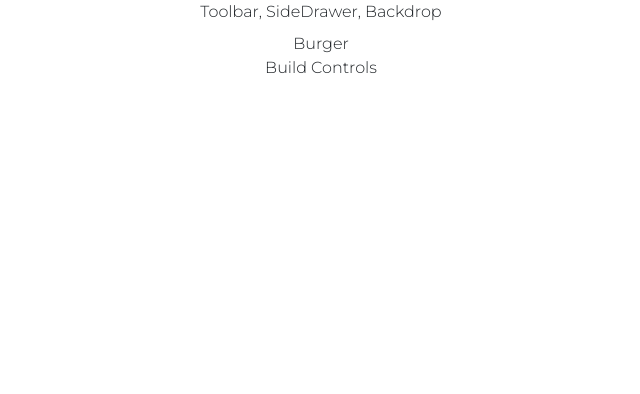
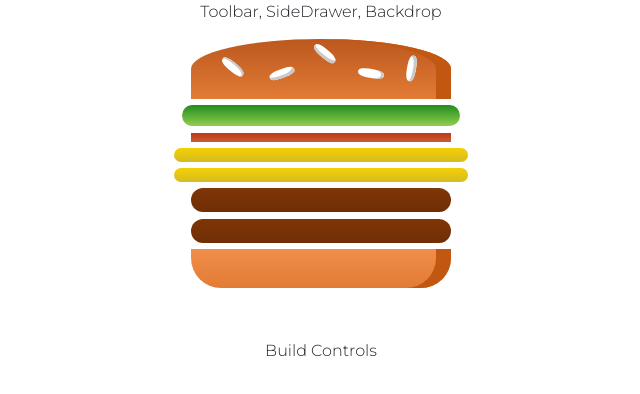
Before and after one commit to ShouryaRSharma/Burger-Builder-App, a React (Create React App) app: page / in a window 1280 px wide. Shown: the top 394 px of the page, without its empty margins (319-959 px from the left). Built offline with nearby package versions, Linux system fonts and the light colour scheme.

Commit message:
outputting burger ingredients dynamically

```diff
--- a/src/components/Burger/Burger.js
+++ b/src/components/Burger/Burger.js
@@ -1 +1,26 @@
 import React from 'react';
+import './Burger.scss';
+
+import BurgerIngredient from './BurgerIngredient/BurgerIngredient';
+
+const burger = (props) => {
+    const transformedIngredients = Object.keys(props.ingredients).map(igKey => {
+        return [...Array(props.ingredients[igKey])].map((_, i) => {
+            return <BurgerIngredient key={igKey + i} type={igKey}/>
+        });
+    });
+
+    return (
+            <div className="row">
+                <div className="col-md">
+                    <div className="container burger mx-0 text-center">
+                        <BurgerIngredient type="bread-top"/>
+                        {transformedIngredients}
+                        <BurgerIngredient type="bread-bottom"/>
+                    </div>
+                </div>
+            </div>
+    )
+}
+
+export default burger;
--- /dev/null
+++ b/src/components/Burger/Burger.scss
@@ -0,0 +1,30 @@
+.burger {
+    height: 250px;
+    overflow: hidden;
+    text-align: center;
+    font-weight: bold;
+    font-size: 1.2rem;
+    display: inline-block;
+    margin: 0 auto;
+}
+
+@media (min-width: 1000px) and (min-height: 700px) {
+    .burger {
+        width: 700px;
+        height: 600px;
+    }
+}
+
+@media (min-width: 500px) and (min-height: 401px) {
+    .burger {
+        width: 450px;
+        height: 400px;
+    }
+}
+
+@media (min-width: 500px) and (min-height: 400px) {
+    .burger {
+        width: 350px;
+        height: 300px;
+    }
+}
--- a/src/components/Burger/BurgerIngredient/BurgerIngredient.js
+++ b/src/components/Burger/BurgerIngredient/BurgerIngredient.js
@@ -1,5 +1,7 @@
 import React, {Component} from 'react';
 import PropTypes from 'prop-types';
+
+import './BurgerIngredient.scss';
 
 class BurgerIngredient extends Component {
 
--- a/src/containers/BurgerBuilder/BurgerBuilder.js
+++ b/src/containers/BurgerBuilder/BurgerBuilder.js
@@ -1,13 +1,25 @@
 import React, { Component } from 'react';
 import Aux from '../../hoc/auxiliary';
 
+import Burger from '../../components/Burger/Burger';
+
 class BurgerBuilder extends Component {
+    constructor(props) {
+        super(props);
+        this.state = {
+            ingredients: {
+                salad: 1,
+                bacon: 1,
+                cheese: 2,
+                meat: 2
+            }
+        }
+    }
+
     render() {
         return(
             <Aux>
-                <div>
-                    Burger
-                </div>
+                <Burger ingredients={this.state.ingredients}/>
                 <div>
                     Build Controls
                 </div>
```
Also changed, not shown: src/components/Burger/BurgerIngredient/BurgerIngredient.scss (indentation only).
